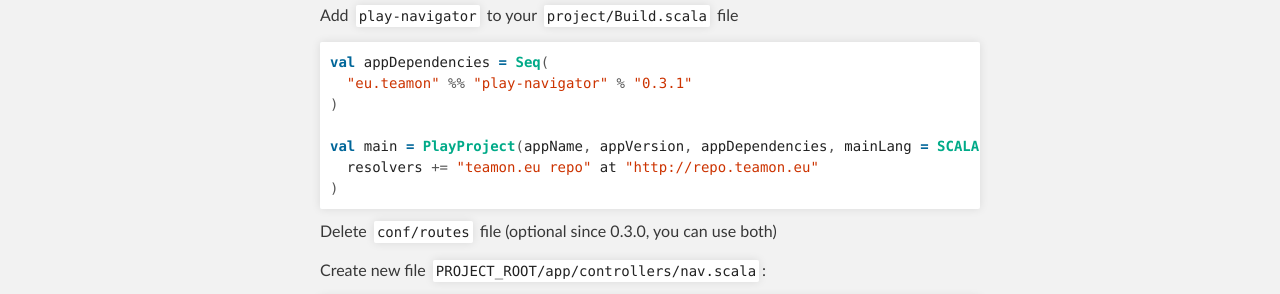
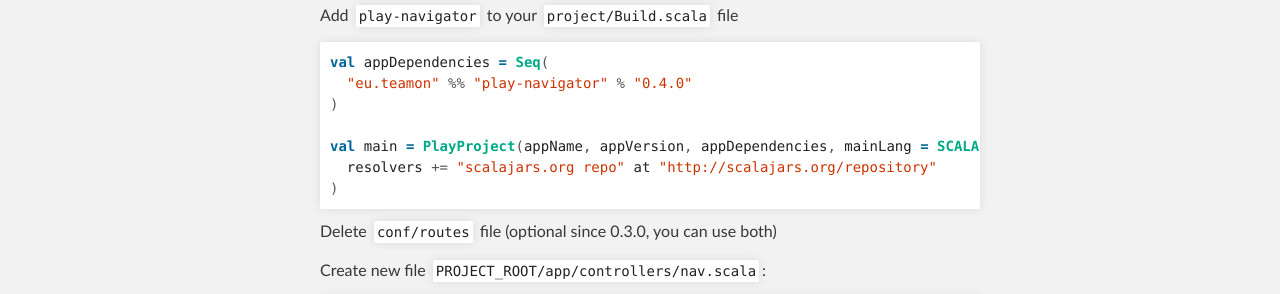
Before and after one commit to teamon/play-navigator, a plain HTML site: page index.html in a window 1280 px wide. Shown: the part 456-750 px from the top of the page. Drawn offline with Linux system fonts and the light colour scheme.

```diff
--- a/index.html
+++ b/index.html
@@ -40,11 +40,11 @@
 <p>Add <code>play-navigator</code> to your <code>project/Build.scala</code> file</p>
 
 <div class="highlight"><pre><span class="k">val</span> <span class="n">appDependencies</span> <span class="k">=</span> <span class="nc">Seq</span><span class="o">(</span>
-  <span class="s">"eu.teamon"</span> <span class="o">%%</span> <span class="s">"play-navigator"</span> <span class="o">%</span> <span class="s">"0.3.1"</span>
+  <span class="s">"eu.teamon"</span> <span class="o">%%</span> <span class="s">"play-navigator"</span> <span class="o">%</span> <span class="s">"0.4.0"</span>
 <span class="o">)</span>
 
 <span class="k">val</span> <span class="n">main</span> <span class="k">=</span> <span class="nc">PlayProject</span><span class="o">(</span><span class="n">appName</span><span class="o">,</span> <span class="n">appVersion</span><span class="o">,</span> <span class="n">appDependencies</span><span class="o">,</span> <span class="n">mainLang</span> <span class="k">=</span> <span class="nc">SCALA</span><span class="o">).</span><span class="n">settings</span><span class="o">(</span>
-  <span class="n">resolvers</span> <span class="o">+=</span> <span class="s">"teamon.eu repo"</span> <span class="n">at</span> <span class="s">"http://repo.teamon.eu"</span>
+  <span class="n">resolvers</span> <span class="o">+=</span> <span class="s">"scalajars.org repo"</span> <span class="n">at</span> <span class="s">"http://scalajars.org/repository"</span>
 <span class="o">)</span>
 </pre></div>
 
@@ -80,6 +80,7 @@
   <span class="o">}</span>
 
 <span class="o">}</span>
+
 </pre></div>
 
 <h2>Routes definition</h2>
@@ -125,6 +126,7 @@
 
 <span class="c1">// assets</span>
 <span class="k">val</span> <span class="n">assets</span> <span class="k">=</span> <span class="nc">GET</span> <span class="n">on</span> <span class="s">"assets"</span> <span class="o">/</span> <span class="o">**</span> <span class="n">to</span> <span class="o">{</span> <span class="n">s</span><span class="k">:</span> <span class="kt">String</span> <span class="o">=&gt;</span> <span class="nc">Assets</span><span class="o">.</span><span class="n">at</span><span class="o">(</span><span class="n">path</span><span class="o">=</span><span class="s">"/public"</span><span class="o">,</span> <span class="n">s</span><span class="o">)</span> <span class="o">}</span>
+
 </pre></div>
 
 <p><code>Application</code> and <code>Todos</code> controllers used in example</p>
@@ -189,6 +191,7 @@
   <span class="k">def</span> <span class="n">update</span><span class="o">(</span><span class="n">id</span><span class="k">:</span> <span class="kt">Int</span><span class="o">)</span> <span class="k">=</span> <span class="nc">Action</span> <span class="o">{</span> <span class="nc">Ok</span><span class="o">(</span><span class="s">"Todos.update(%d) =&gt; %s"</span> <span class="n">format</span> <span class="o">(</span><span class="n">id</span><span class="o">,</span> <span class="n">nav</span><span class="o">.</span><span class="n">todos</span><span class="o">.</span><span class="n">update</span><span class="o">(</span><span class="n">id</span><span class="o">)))</span> <span class="o">}</span>
   <span class="k">def</span> <span class="n">delete</span><span class="o">(</span><span class="n">id</span><span class="k">:</span> <span class="kt">Int</span><span class="o">)</span> <span class="k">=</span> <span class="nc">Action</span> <span class="o">{</span> <span class="nc">Ok</span><span class="o">(</span><span class="s">"Todos.delete(%d) =&gt; %s"</span> <span class="n">format</span> <span class="o">(</span><span class="n">id</span><span class="o">,</span> <span class="n">nav</span><span class="o">.</span><span class="n">todos</span><span class="o">.</span><span class="n">delete</span><span class="o">(</span><span class="n">id</span><span class="o">)))</span> <span class="o">}</span>
 <span class="o">}</span>
+
 </pre></div>
 
 <h2>Mountable routers</h2>
```
Also changed, not shown: params.json (+1 -1 lines).
